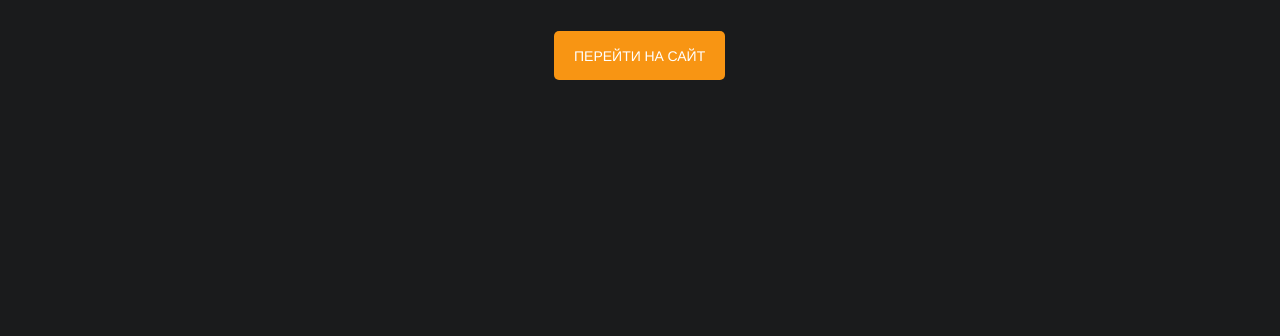
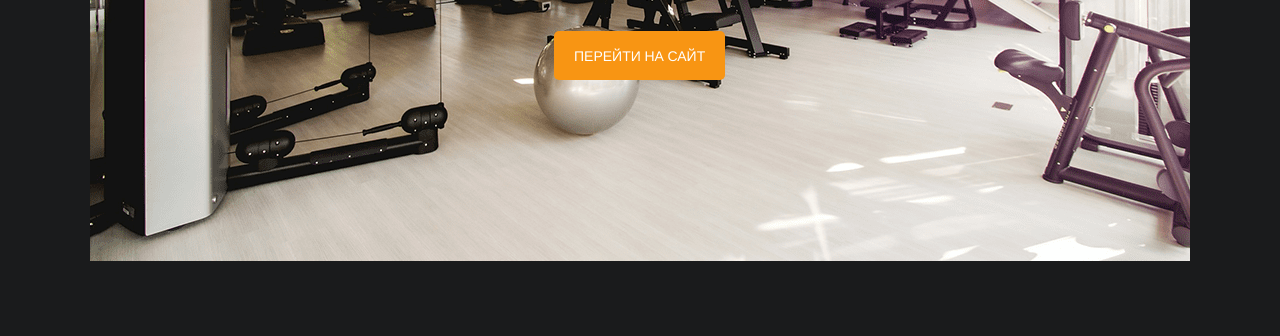
Before and after one commit to ViRybalkin/Fitness_Ls, a plain HTML site: page Fitness_Ls/welcome.html in a window 1280 px wide. Shown: the part 464-800 px from the top of the page. Drawn offline with Linux system fonts and the light colour scheme; files whose address does not match are found by name.

Commit message:
Add files via upload

```diff
--- a/Fitness_Ls/css/blocks/welcome.css
+++ b/Fitness_Ls/css/blocks/welcome.css
@@ -1,5 +1,5 @@
 .welcome-page{
-  background: url(../../img/Фон.png) center center no-repeat;
+  background: url(/img/Фон.png) center center no-repeat;
   height: 100%;
   position: relative;
   display: flex;
```
